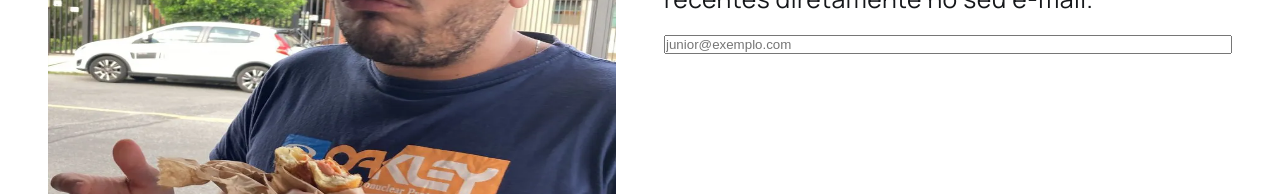
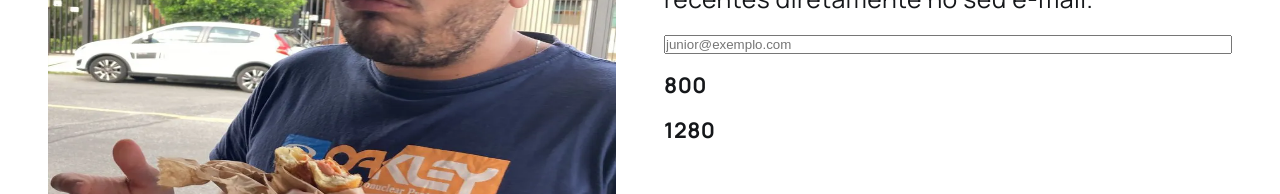
Before and after one commit to junioranheu/wards-front, a Next.js app: page / in a window 1280 px wide. Shown: the part 290-484 px from the top of the page. Built offline with nearby package versions, Linux system fonts and the light colour scheme.

Commit message:
implementar hook useWindowSize

```diff
--- a/app/(main)/(index)/components/intro/index.tsx
+++ b/app/(main)/(index)/components/intro/index.tsx
@@ -1,4 +1,5 @@
 import ImgPerfil from '@/assets/images/outros/kapas.webp';
+import useWindowSize from '@/hooks/useWindowSize';
 import Image from 'next/image';
 import { useEffect, useRef } from 'react';
 import Styles from './index.module.scss';
@@ -7,6 +8,8 @@ export default function Intro() {
 
     const refDivMain = useRef<HTMLDivElement>(null);
     const refDivInfo = useRef<HTMLDivElement>(null);
+
+    const windowSize = useWindowSize();
 
     useEffect(() => {
         function handleScroll() {
@@ -49,6 +52,8 @@ export default function Intro() {
                 <span className='titulo'>E aí. 👋<br />Meu nome é Junior,<br />e tô aqui pra te ajudar!</span>
                 <span className='subtitulo'>Inscreva-se abaixo para receber os posts mais recentes diretamente no seu e-mail.</span>
                 <input type='text' placeholder='junior@exemplo.com' />
+                <h1>{windowSize.height}</h1>
+                <h1>{windowSize.width}</h1>
             </div>
         </section>
     )
--- /dev/null
+++ b/hooks/useWindowSize.tsx
@@ -0,0 +1,30 @@
+import { useEffect, useState } from 'react';
+
+interface iWindowSize {
+    width: number;
+    height: number;
+}
+
+export default function useWindowSize(): iWindowSize {
+
+    const [windowSize, setWindowSize] = useState<iWindowSize>({
+        width: window.innerWidth,
+        height: window.innerHeight,
+    });
+
+    useEffect(() => {
+        const handleResize = () => {
+            setWindowSize({
+                width: window.innerWidth,
+                height: window.innerHeight,
+            });
+        };
+
+        window.addEventListener('resize', handleResize);
+
+        return () => { window.removeEventListener('resize', handleResize); };
+    }, []);
+
+    return windowSize;
+
+}
```
